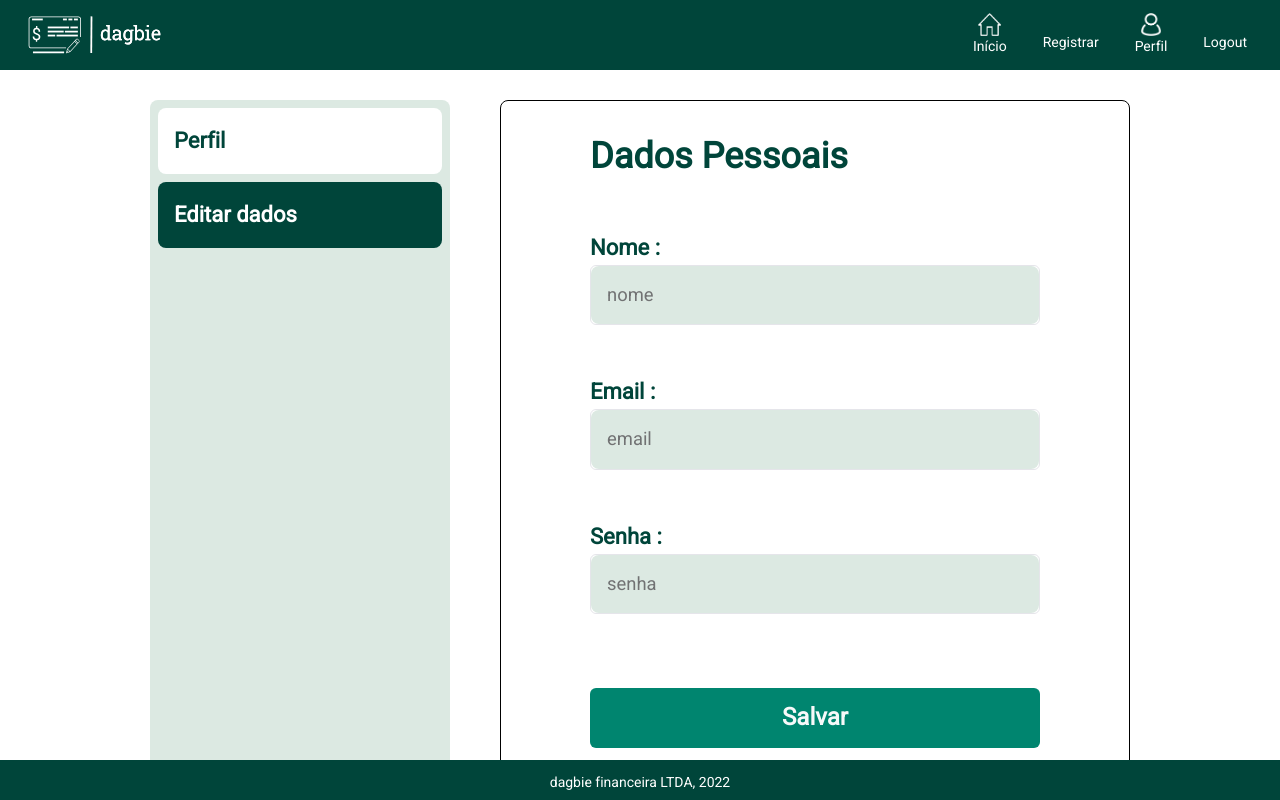
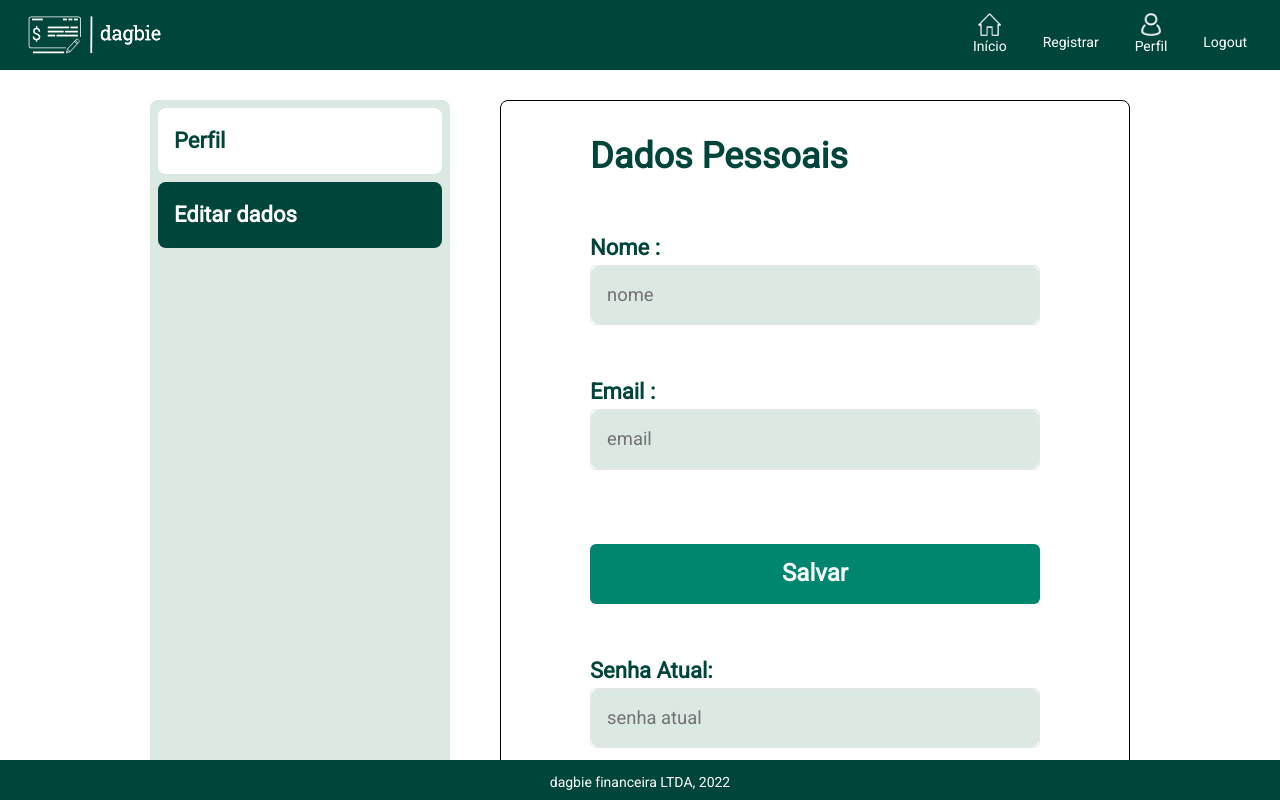
Before and after one commit to GustavoCarv/DAGBIE, a React (Vite) app: page /perfil in a window 1280 px wide. Both pictures are taken after a click on the element "Editar dados". Shown: the top 800 px of the page. Built offline with nearby package versions, Linux system fonts and the light colour scheme; no server answers; some icons are missing.

Commit message:
feat: implement get logged user profile

```diff
--- a/src/components/Input/index.tsx
+++ b/src/components/Input/index.tsx
@@ -7,7 +7,8 @@ type InputProps = {
   type?: string
   onChangeEvent: (event: FocusEvent<HTMLInputElement>) => void
   isRequired?: boolean,
-  isDisabled?: boolean
+  isDisabled?: boolean,
+  value?: string
 }
 
 const BaseInput: React.FC<InputProps> = ({
@@ -17,6 +18,7 @@ const BaseInput: React.FC<InputProps> = ({
   onChangeEvent,
   isRequired,
   isDisabled,
+  value,
 }) => {
   return (
     <Style.DefaultInputGroup inside>
@@ -27,6 +29,7 @@ const BaseInput: React.FC<InputProps> = ({
         onBlur={(e: FocusEvent<HTMLInputElement>) => onChangeEvent(e)}
         required={isRequired}
         disabled={isDisabled}
+        value={value}
       />
     </Style.DefaultInputGroup>
   )
--- a/src/services/api.ts
+++ b/src/services/api.ts
@@ -1,7 +1,7 @@
 import axios from 'axios'
 
 const api = axios.create({
-  baseURL: "http://localhost:3000",
+  baseURL: "https://devfortech.herokuapp.com/api",
 })
 
 export default api
--- a/src/views/UserProfile/index.tsx
+++ b/src/views/UserProfile/index.tsx
@@ -1,16 +1,33 @@
-import React, { FocusEvent, useState } from 'react'
+import React, { FocusEvent, useState, useEffect } from 'react'
+import api from '../../services/api'
+
+import * as Styles from './styles'
 import BaseInput from '../../components/Input'
 import { Header } from '../../components/Header'
 import { Footer } from '../../components/Footer'
-import * as Styles from './styles'
 
 const EditUserProfile: React.FC = () => {
   const [isEditable, setIsEditable] = useState(false)
   const [userData, setUserData] = useState({
     nome: '',
     email: '',
-    senha: '',
+    senha_atual: '',
+    nova_senha: ''
   })
+
+  const handleInfoUser = async () => {
+       await api.get('/logged')
+       .then ( res =>  {
+         setUserData(res.data.exibe_logado)
+       })
+       .catch((error) => {
+         console.log(error)
+       })
+  }
+
+  useEffect (() => {
+    handleInfoUser()
+  }, [])
 
   return (
     <>
@@ -32,6 +49,7 @@ const EditUserProfile: React.FC = () => {
               {' '}
               Editar dados
             </Styles.TitleMenu>
+
           </Styles.Menu>
           <Styles.FormWrapper>
             <div>
@@ -42,6 +60,7 @@ const EditUserProfile: React.FC = () => {
                 <BaseInput
                   placeholder="nome"
                   type="text"
+                  value={userData.nome}
                   onChangeEvent={(event: FocusEvent<HTMLInputElement>) => {
                     setUserData({ ...userData, nome: event.target.value })
                   }}
@@ -53,29 +72,46 @@ const EditUserProfile: React.FC = () => {
                 <BaseInput
                   placeholder="email"
                   type="email"
+                  value={userData.email}
                   onChangeEvent={(event: FocusEvent<HTMLInputElement>) => {
                     setUserData({ ...userData, email: event.target.value })
                   }}
                   isDisabled={isEditable ? false : true}
                 ></BaseInput>
               </label>
-              <label>
-                <h4>Senha :</h4>
-                <BaseInput
-                  placeholder="senha"
-                  type="password"
-                  onChangeEvent={(event: FocusEvent<HTMLInputElement>) => {
-                    setUserData({ ...userData, senha: event.target.value })
-                  }}
-                  isDisabled={isEditable ? false : true}
-                ></BaseInput>
-              </label>
-
               <Styles.DefaultButton
                 type="submit"
                 disabled={isEditable ? false : true}
               >
                 Salvar
+              </Styles.DefaultButton>
+              { isEditable &&  <label>
+                <h4>Senha Atual:</h4>
+                <BaseInput
+                  placeholder="senha atual"
+                  type="password"
+                  onChangeEvent={(event: FocusEvent<HTMLInputElement>) => {
+                    setUserData({ ...userData, senha_atual: event.target.value })
+                  }}
+                ></BaseInput>
+              </label>}
+              { isEditable &&
+                <label>
+                  <h4>Nova Senha :</h4>
+                  <BaseInput
+                    placeholder="nova senha"
+                    type="password"
+                    onChangeEvent={(event: FocusEvent<HTMLInputElement>) => {
+                      setUserData({ ...userData, nova_senha: event.target.value })
+                    }}
+                  ></BaseInput>
+                </label>
+              }
+              <Styles.DefaultButton
+                type="submit"
+                disabled={isEditable ? false : true}
+              >
+                Salvar nova senha
               </Styles.DefaultButton>
             </div>
           </Styles.FormWrapper>
```
